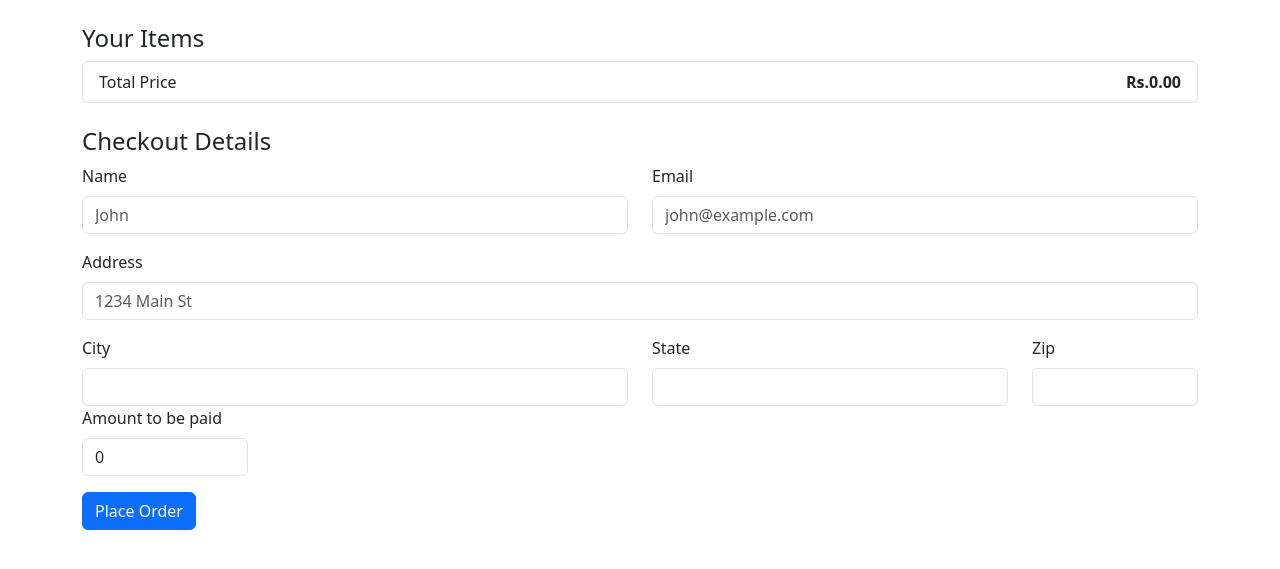
After one commit to Harshit130127/E_commerce-using-django-rest-framework, a Django app: page /checkout/ in a window 1280 px wide. The commit adds this page. Shown: the top 569 px of the page. Run offline with Django 5.2, Linux system fonts and the light colour scheme.

Commit message:
latest commit

```diff
--- a/ecommerce/urls.py
+++ b/ecommerce/urls.py
@@ -25,5 +25,5 @@ urlpatterns = [
     path("" , views.index,name='index'),   # home page
 
     path("<int:pk>/" , views.detail,name='detail'),   # product detail page
-
+    path("checkout/" , views.checkout,name='checkout'),   # checkout page
 ]
--- a/shop/admin.py
+++ b/shop/admin.py
@@ -1,6 +1,7 @@
 from django.contrib import admin
-from .models import Product
+from .models import Product,Order
 # Register your models here.
 
 
 admin.site.register(Product)
+admin.site.register(Order)
--- /dev/null
+++ b/shop/templates/shop/checkout.html
@@ -0,0 +1,109 @@
+<!DOCTYPE html>
+<html lang="en">
+<head>
+  <meta charset="UTF-8">
+  <meta name="viewport" content="width=device-width, initial-scale=1.0">
+  <title>Checkout</title>
+
+  <link href="https://cdn.jsdelivr.net/npm/bootstrap@5.3.8/dist/css/bootstrap.min.css" rel="stylesheet">
+  <script src="https://cdn.jsdelivr.net/npm/bootstrap@5.3.8/dist/js/bootstrap.bundle.min.js"></script>
+  <script
+    src="https://code.jquery.com/jquery-3.7.1.js"
+    integrity="sha256-eKhayi8LEQwp4NKxN+CfCh+3qOVUtJn3QNZ0TciWLP4="
+    crossorigin="anonymous"></script>
+</head>
+<body>
+<div class="container mt-4">
+
+  <div class="row mb-4">
+    <div class="col-md-12">
+      <h4>Your Items</h4>
+      <ul class="list-group" id="item_list"></ul>
+    </div>
+  </div>
+
+  <div class="row">
+    <div class="col-md-12">
+      <h4>Checkout Details</h4>
+      <form method="POST">
+        {% csrf_token %}
+        <input type="hidden" id="items" name="items">
+
+        <div class="row mb-3">
+          <div class="col-md-6">
+            <label class="form-label">Name</label>
+            <input id="name" name="name" type="text" class="form-control" placeholder="John">
+          </div>
+          <div class="col-md-6">
+            <label class="form-label">Email</label>
+            <input id="email" name="email" type="text" class="form-control" placeholder="john@example.com">
+          </div>
+        </div>
+
+        <div class="mb-3">
+          <label class="form-label">Address</label>
+          <input id="Address" name="Address" type="text" class="form-control" placeholder="1234 Main St">
+        </div>
+
+        <div class="row mb-3">
+          <div class="col-md-6">
+            <label class="form-label">City</label>
+            <input id="City" name="City" type="text" class="form-control">
+          </div>
+          <div class="col-md-4">
+            <label class="form-label">State</label>
+            <input id="state" name="state" type="text" class="form-control">
+          </div>
+          <div class="col-md-2">
+            <label class="form-label">Zip</label>
+            <input id="zipcode" name="zipcode" type="text" class="form-control">
+          </div>
+
+<div class="col-md-2">
+            <label class="form-label">Amount to be paid</label>
+            <input readonly="" type="text" class="form-control" id="total" name="total">
+          </div>
+
+
+        </div>
+
+        <button type="submit" class="btn btn-primary">Place Order</button>
+      </form>
+    </div>
+  </div>
+
+</div>
+
+<script type="text/javascript">
+  // Load cart from localStorage
+  var cart = localStorage.getItem('cart') ? JSON.parse(localStorage.getItem('cart')) : {};
+
+  let total=0;
+  for(let item in cart){
+      let quantity = cart[item][0];
+      let name = cart[item][1];
+      let total_price = cart[item][2];
+      total=total+cart[item][2];
+
+
+      let itemstring = `<li class="list-group-item d-flex justify-content-between align-items-center">
+                          ${name} - Qty: ${quantity}
+                          <span><strong>Rs.${total_price.toFixed(2)}</strong></span>
+                        </li>`;
+
+
+
+      $("#item_list").append(itemstring);
+  }
+totalPrice=`<li class="list-group-item d-flex justify-content-between align-items-center">
+                          Total Price
+                          <span><strong>Rs.${total.toFixed(2)}</strong></span>
+                        </li>`;
+
+                        $("#total").val(total);
+    $("#item_list").append(totalPrice);
+  // Set hidden input
+  $("#items").val(JSON.stringify(cart));
+</script>
+</body>
+</html>
--- a/shop/views.py
+++ b/shop/views.py
@@ -1,6 +1,6 @@
 from django.shortcuts import render,redirect
 from django.core.paginator import Paginator, EmptyPage, PageNotAnInteger
-from .models import Product
+from .models import Product,Order
 # Create your views here.
 
 
@@ -32,3 +32,24 @@ def index (request):
 def detail (request,pk):
     product=Product.objects.get(pk=pk)   # get the product with the given primary key
     return render(request,'shop/detail.html',{'product':product})   # render the product detail page with the product context
+
+
+
+def checkout (request):
+
+
+
+    if request.method=='POST':   # if the request method is POST, then save the order details to the database
+
+        items=request.POST.get('items','')
+        name=request.POST.get('name','')
+        email=request.POST.get('email','')
+        Address=request.POST.get('Address','')
+        City=request.POST.get('City','')
+        state=request.POST.get('state','')
+        zipcode=request.POST.get('zipcode','')
+        total=request.POST.get('total','')
+        order=Order(items=items,name=name,email=email,Address=Address,City=City,state=state,zipcode=zipcode,total=total)
+        order.save()
+
+    return render(request,'shop/checkout.html')   # render the checkout page
```
Also changed, not shown: requirements.txt (added, +7 -0 lines), shop/models.py (+15 -0 lines), shop/templates/shop/index.html (+76 -87 lines), README.md (added), db.sqlite3, shop/migrations/0002_order.py (added), shop/migrations/0003_order_total.py (added).
